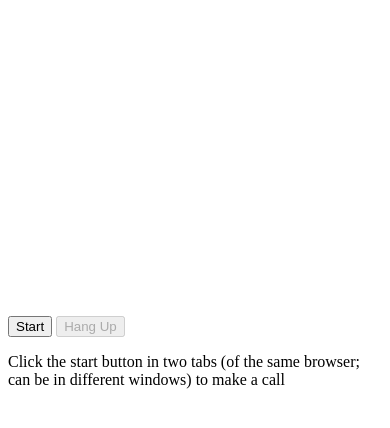
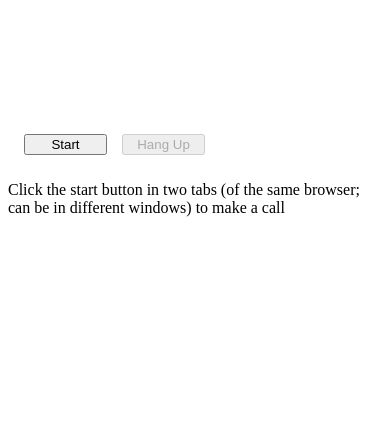
Before and after one commit to Lakshya0018UP/Flask-webRTC-, a Flask app: page / in a window 390 px wide. Shown: the top 428 px of the page. Run offline with Flask 3, Linux system fonts and the light colour scheme; some libraries are stand-ins or nearby versions.

Commit message:
added CSS

```diff
--- /dev/null
+++ b/static/main.css
@@ -0,0 +1,43 @@
+
+
+ button {
+    margin: 0 20px 0 0;
+    width: 83px;
+  }
+
+  button#hangupButton {
+      margin: 0;
+  }
+
+  video {
+    --width: 45%;
+    width: var(--width);
+    height: calc(var(--width) * 0.75);
+    margin: 0 0 20px 0;
+    vertical-align: top;
+  }
+
+  video#localVideo {
+    margin: 0 20px 20px 0;
+  }
+
+  div.box {
+    margin: 1em;
+  }
+
+  @media screen and (max-width: 400px) {
+    button {
+      width: 83px;
+      margin: 0 11px 10px 0;
+    }
+
+    video {
+      height: 90px;
+      margin: 0 0 10px 0;
+      width: calc(50% - 7px);
+    }
+    video#localVideo {
+      margin: 0 10px 20px 0;
+    }
+
+  }
--- a/templates/index.html
+++ b/templates/index.html
@@ -39,7 +39,7 @@
 
     <p>Click the start button in two tabs (of the same browser; can be in different windows) to make a call</p>
 
-
+    <link rel= "stylesheet" type= "text/css" href= "{{ url_for('static',filename='main.css') }}">
 </div>
 
 <script src="https://webrtc.github.io/adapter/adapter-latest.js"></script>
```
